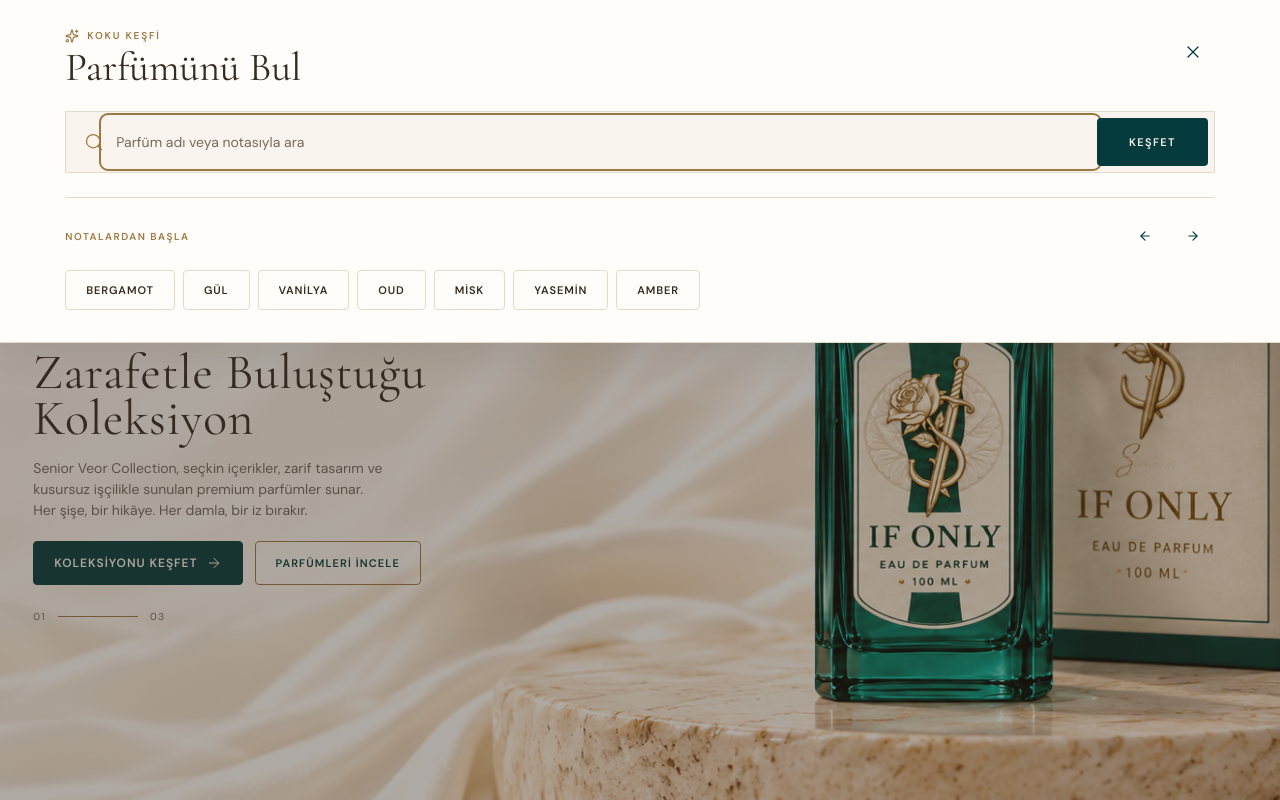
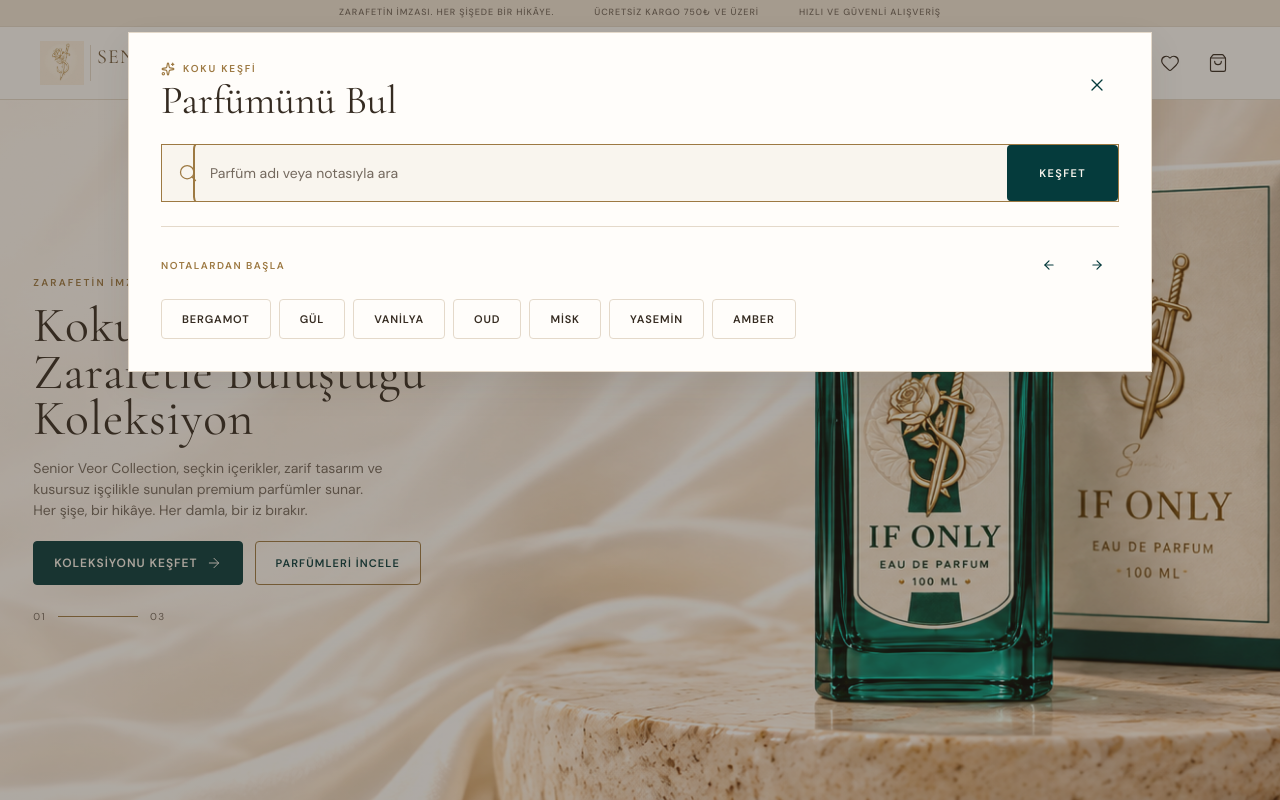
Before and after one commit to veorapps/SeniorVeorCollection, a Next.js app: page / in a window 1280 px wide. Both pictures are taken after a click on the button 1074 px from the left and 62 px from the top of the page. Shown: the top 800 px of the page. Built offline with nearby package versions, Linux system fonts and the light colour scheme.

Commit message:
style: refine animated search panel layout

```diff
--- a/src/components/layout/Header.tsx
+++ b/src/components/layout/Header.tsx
@@ -164,8 +164,8 @@
       {isSearchOpen ? (
         <div className="fixed inset-0 z-50 bg-brand-ink/40" role="presentation">
           <button aria-label="Aramayı kapat" className="absolute inset-0" onClick={closeSearch} type="button" />
-          <section aria-label="Parfüm ara" aria-modal="true" className="search-panel-enter relative border-b border-brand-line bg-brand-paper shadow-float" role="dialog">
-            <div className="mx-auto max-w-[76rem] px-[var(--sv-gutter)] py-5 sm:py-7">
+          <section aria-label="Parfüm ara" aria-modal="true" className="search-panel-enter relative mx-auto mt-4 w-[calc(100%-2rem)] max-w-5xl border border-brand-line bg-brand-paper shadow-float sm:mt-8" role="dialog">
+            <div className="px-5 py-5 sm:px-8 sm:py-7">
               <div className="flex items-start justify-between gap-5">
                 <div>
                   <p className="flex items-center gap-2 text-[0.625rem] font-semibold tracking-[0.18em] text-brand-gold uppercase"><Sparkles aria-hidden="true" className="size-3.5" /> Koku keşfi</p>
@@ -174,11 +174,11 @@
                 <IconButton aria-label="Aramayı kapat" className="mt-0.5 border border-brand-line" onClick={closeSearch}><X aria-hidden="true" className="size-5" strokeWidth={1.5} /></IconButton>
               </div>
 
-              <form className="mt-5 flex border border-brand-line bg-brand-ivory p-1.5 sm:mt-6" onSubmit={(event) => { event.preventDefault(); submitSearch(); }}>
+              <form className="mt-5 flex overflow-hidden border border-brand-line bg-brand-ivory transition-colors focus-within:border-brand-gold sm:mt-6" onSubmit={(event) => { event.preventDefault(); submitSearch(); }}>
                 <label className="sr-only" htmlFor="site-search">Parfüm adı veya nota ara</label>
-                <Search aria-hidden="true" className="my-auto ml-3 size-5 shrink-0 text-brand-gold" strokeWidth={1.5} />
-                <input autoFocus className="min-h-12 min-w-0 flex-1 bg-transparent px-3 text-sm text-brand-ink outline-none placeholder:text-brand-muted" id="site-search" onChange={(event) => setSearchQuery(event.target.value)} placeholder="Parfüm adı veya notasıyla ara" value={searchQuery} />
-                <button className="min-h-12 shrink-0 bg-brand-teal px-5 text-[0.6875rem] font-semibold tracking-[0.12em] text-brand-ivory uppercase transition-colors hover:bg-brand-ink sm:px-8" type="submit">Keşfet</button>
+                <Search aria-hidden="true" className="my-auto ml-4 size-5 shrink-0 text-brand-gold" strokeWidth={1.5} />
+                <input autoFocus className="min-h-14 min-w-0 flex-1 bg-transparent px-3 text-sm text-brand-ink outline-none placeholder:text-brand-muted" id="site-search" onChange={(event) => setSearchQuery(event.target.value)} placeholder="Parfüm adı veya notasıyla ara" value={searchQuery} />
+                <button className="min-h-14 shrink-0 bg-brand-teal px-5 text-[0.6875rem] font-semibold tracking-[0.12em] text-brand-ivory uppercase transition-colors hover:bg-brand-ink sm:px-8" type="submit">Keşfet</button>
               </form>
 
               <div className="mt-5 border-t border-brand-line pt-4 sm:mt-6">
```
